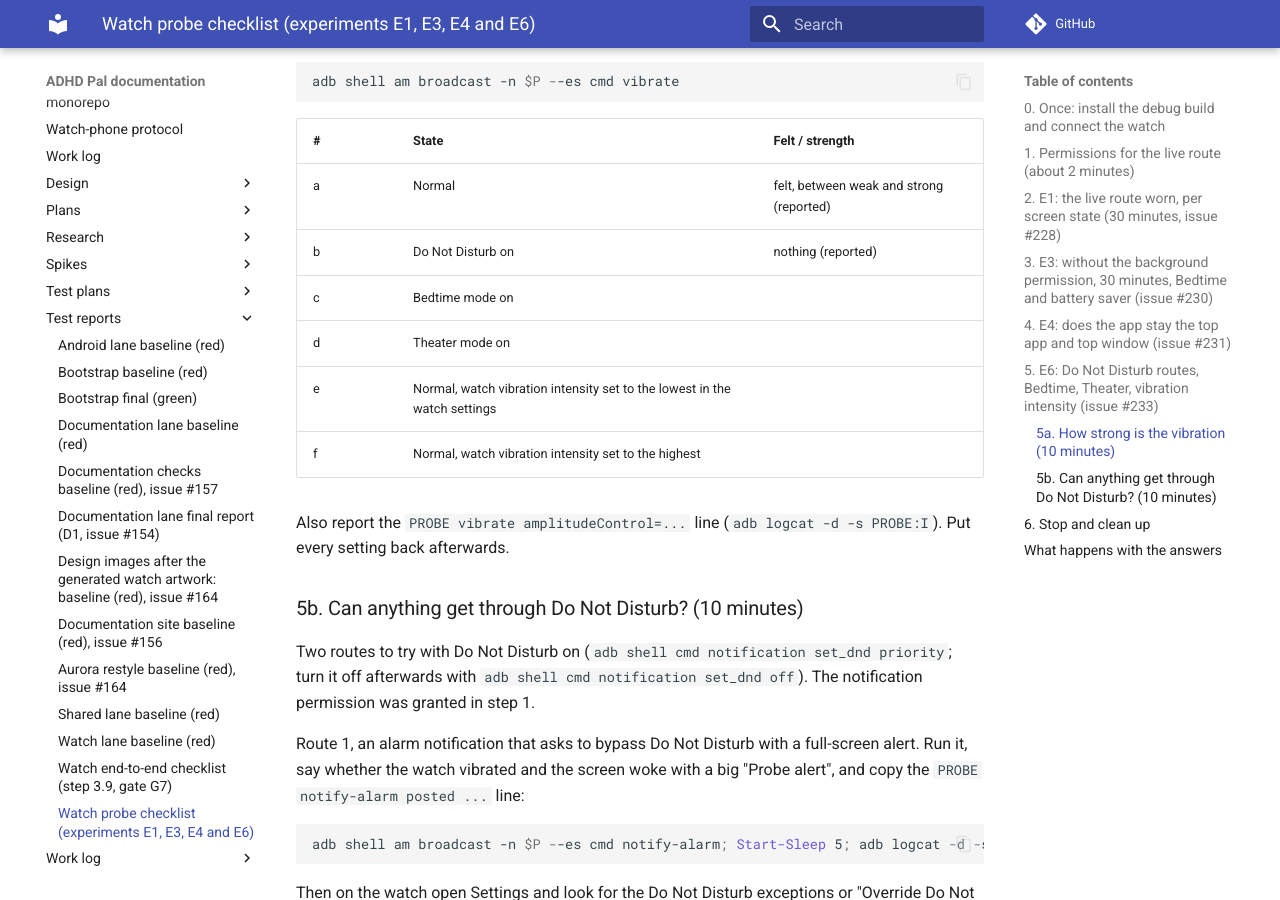
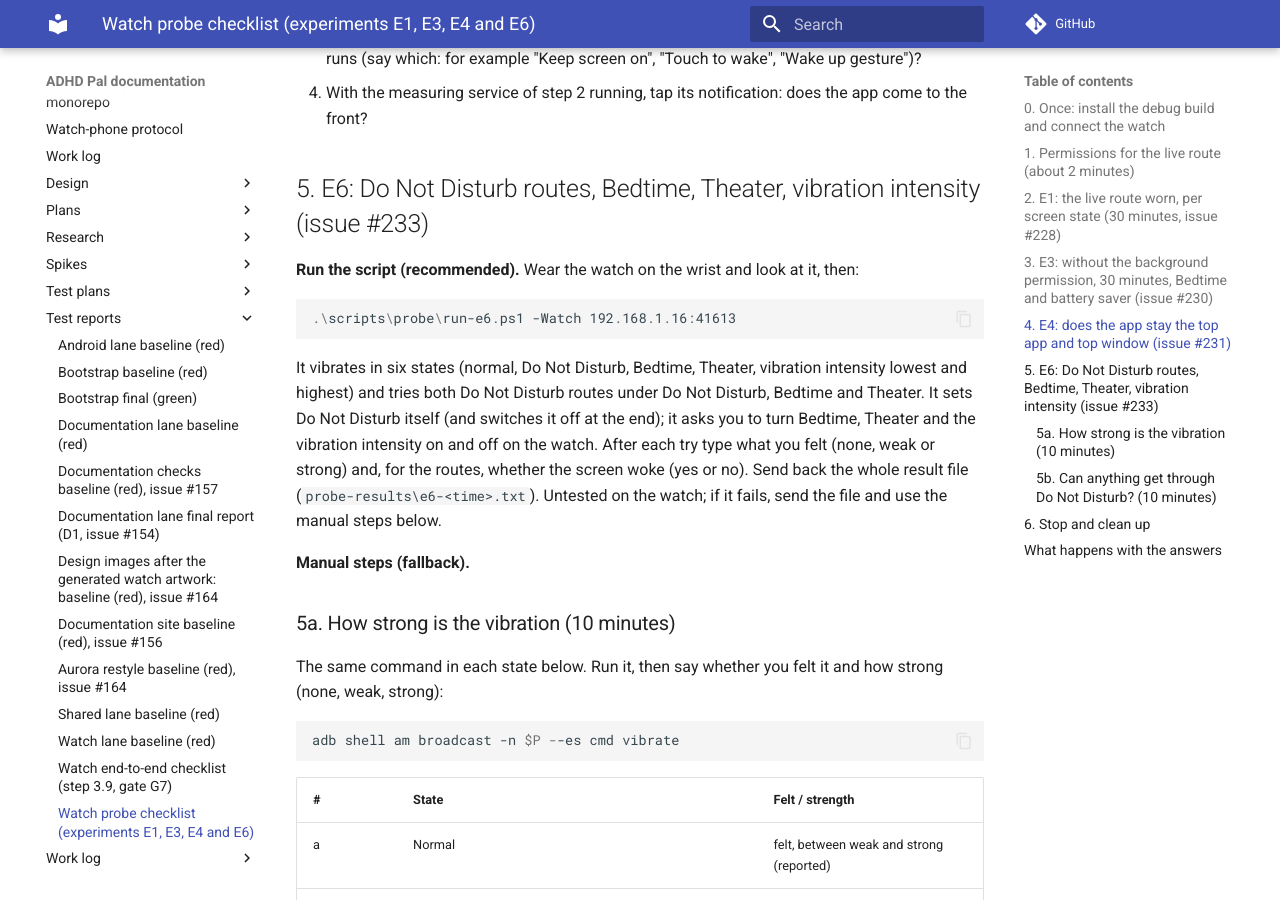
Before and after one commit to shlomoa/my-adhd-pal, an MkDocs documentation site: the page built from docs/test-reports/watch-probe-checklist.md, in a window 1280 px wide and 900 px high, scrolled down 4200 px. Built offline with MkDocs 1.6.1 and Material for MkDocs 9.7.7, drawn with Linux system fonts in a browser that asks for light colours; comment, search, counter and statistics services are not loaded; some of the changed text lies outside the part shown.

Commit message:
Add the E3 and E6 run scripts, shared helpers, checklist steps 3 and 5
Co-Authored-By: Claude Sonnet 5.5 <noreply@anthropic.com>
Claude-Session: https://claude.ai/code/session_01WEDbyAJ64XqdSoQasUsg7b

````diff
--- a/docs/test-reports/watch-probe-checklist.md
+++ b/docs/test-reports/watch-probe-checklist.md
@@ -101,6 +101,20 @@ notification stayed visible, the minute the screen dimmed or went off in phase A
 
 ## 3. E3: without the background permission, 30 minutes, Bedtime and battery saver (issue #230)
 
+**Run the script (recommended).** Wear the watch, **off the charger**, keep the laptop awake, then:
+
+```powershell
+.\scripts\probe\run-e3.ps1 -Watch 192.168.1.16:41613
+```
+
+It revokes the background permissions, starts the service from the visible app, logs the permission state, takes reports
+for 30 minutes worn (use the watch normally; the script does not touch the screen), then asks you to turn **Bedtime mode ON**
+(report, 10 minutes, report) and **OFF**, then the same for **battery saver**. Send back the whole result file
+(`probe-results\e3-<time>.txt`). "service running: False" or "readings grew: False" in it is a result, not an error. The
+script is untested on the watch; if it fails, send the file and use the manual steps below.
+
+**Manual steps (fallback).**
+
 Step 1 already left the background permission off, so step 2 is the first half of E3. For the rest:
 
 1. Run `measure-clear`, start the service from the visible app as in step 2, wear the watch for 30 minutes (screen as
@@ -144,6 +158,20 @@ Report the `PROBE front` lines of both runs and answer, in your own words:
 4. With the measuring service of step 2 running, tap its notification: does the app come to the front?
 
 ## 5. E6: Do Not Disturb routes, Bedtime, Theater, vibration intensity (issue #233)
+
+**Run the script (recommended).** Wear the watch on the wrist and look at it, then:
+
+```powershell
+.\scripts\probe\run-e6.ps1 -Watch 192.168.1.16:41613
+```
+
+It vibrates in six states (normal, Do Not Disturb, Bedtime, Theater, vibration intensity lowest and highest) and tries both
+Do Not Disturb routes under Do Not Disturb, Bedtime and Theater. It sets Do Not Disturb itself (and switches it off at the
+end); it asks you to turn Bedtime, Theater and the vibration intensity on and off on the watch. After each try type what you felt
+(none, weak or strong) and, for the routes, whether the screen woke (yes or no). Send back the whole result file
+(`probe-results\e6-<time>.txt`). Untested on the watch; if it fails, send the file and use the manual steps below.
+
+**Manual steps (fallback).**
 
 ### 5a. How strong is the vibration (10 minutes)
 
````
Also changed, not shown: docs/test-reports/watch-baseline.md (+12 -0 lines), docs/work-log/watch.md (+1 -0 lines), 5 other files.
